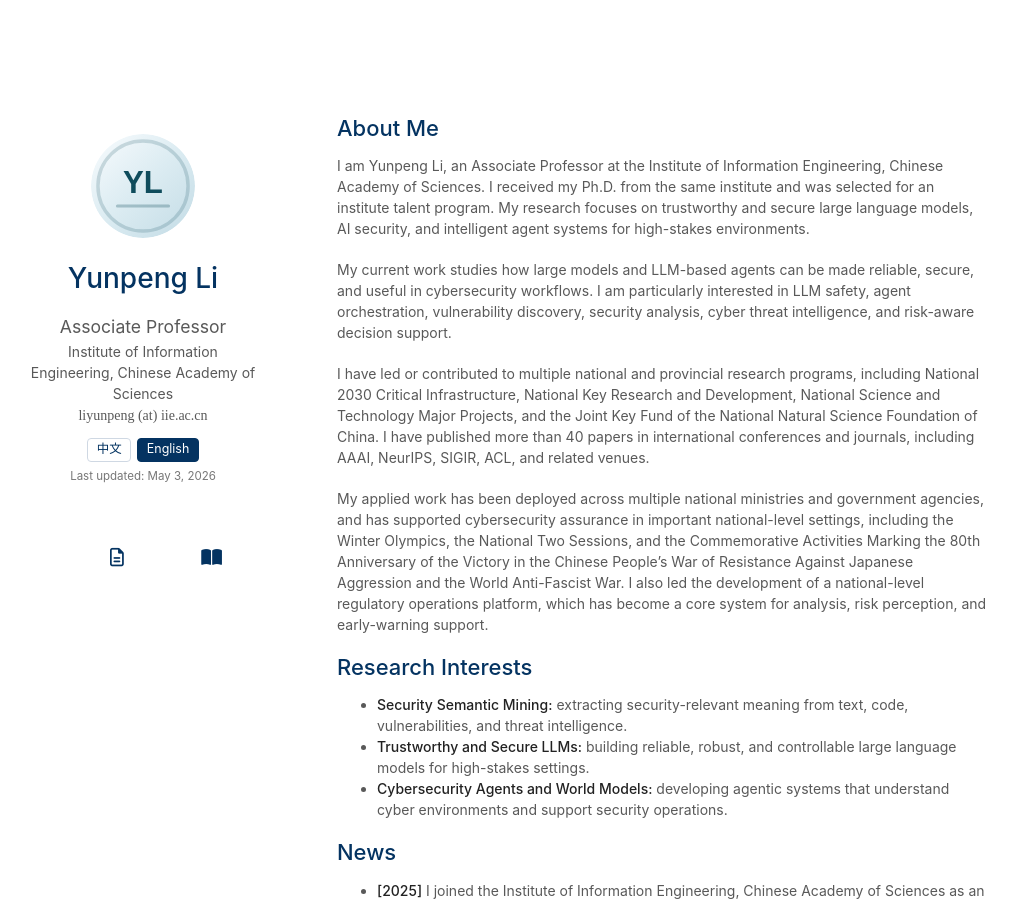
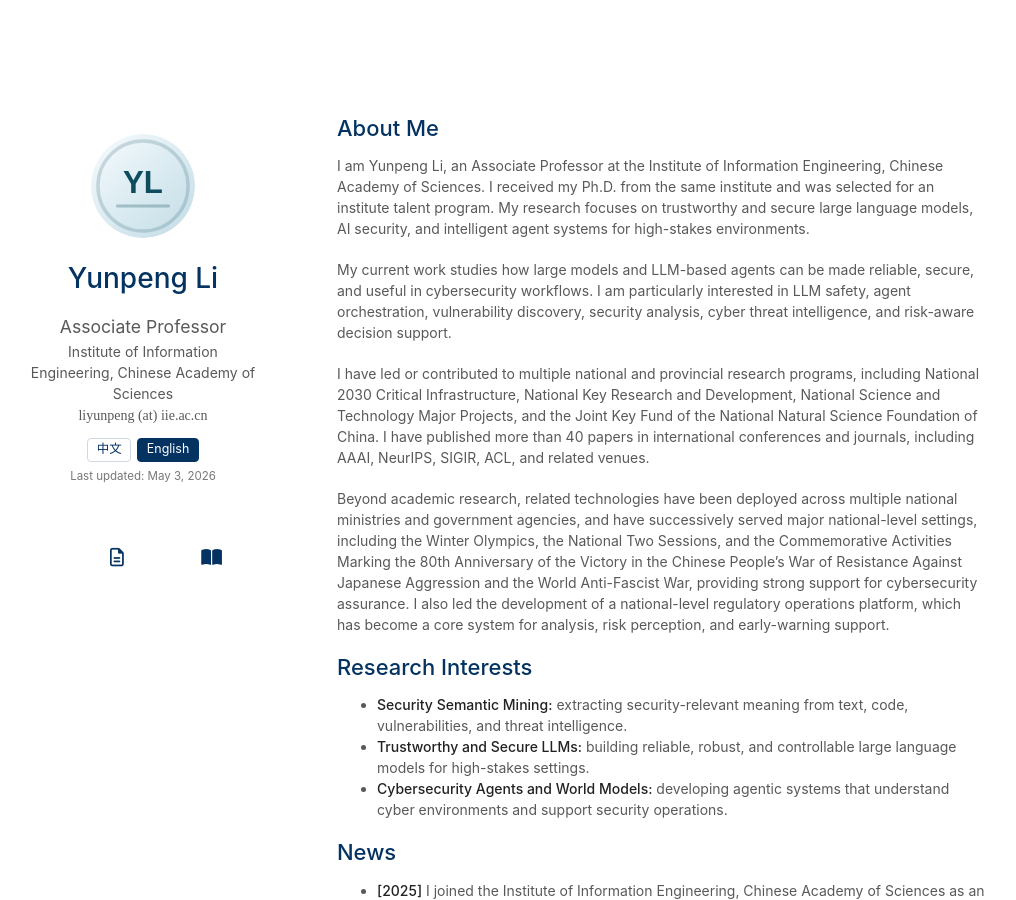
Before and after one commit to ReFantazio/Refantazio.github.io, a Jekyll site: the page built from index.md, in a window 1280 px wide and 900 px high. Shown: the whole window, without its empty margins (133-1149 px from the left). Built offline with Jekyll 4.4.1, drawn with Linux system fonts in a browser that asks for light colours; a style sheet for code colours, icons or effects is not loaded; our own code applies the rules of GitHub Pages for plain Markdown files.

Commit message:
Update applied impact description

```diff
--- a/index.md
+++ b/index.md
@@ -11,7 +11,7 @@ My current work studies how large models and LLM-based agents can be made reliab
 
 I have led or contributed to multiple national and provincial research programs, including National 2030 Critical Infrastructure, National Key Research and Development, National Science and Technology Major Projects, and the Joint Key Fund of the National Natural Science Foundation of China. I have published more than 40 papers in international conferences and journals, including AAAI, NeurIPS, SIGIR, ACL, and related venues.
 
-My applied work has been deployed across multiple national ministries and government agencies, and has supported cybersecurity assurance in important national-level settings, including the Winter Olympics, the National Two Sessions, and the Commemorative Activities Marking the 80th Anniversary of the Victory in the Chinese People's War of Resistance Against Japanese Aggression and the World Anti-Fascist War. I also led the development of a national-level regulatory operations platform, which has become a core system for analysis, risk perception, and early-warning support.
+Beyond academic research, related technologies have been deployed across multiple national ministries and government agencies, and have successively served major national-level settings, including the Winter Olympics, the National Two Sessions, and the Commemorative Activities Marking the 80th Anniversary of the Victory in the Chinese People's War of Resistance Against Japanese Aggression and the World Anti-Fascist War, providing strong support for cybersecurity assurance. I also led the development of a national-level regulatory operations platform, which has become a core system for analysis, risk perception, and early-warning support.
 
 ## Research Interests
 
```
Also changed, not shown: zh.md (+1 -1 lines).
